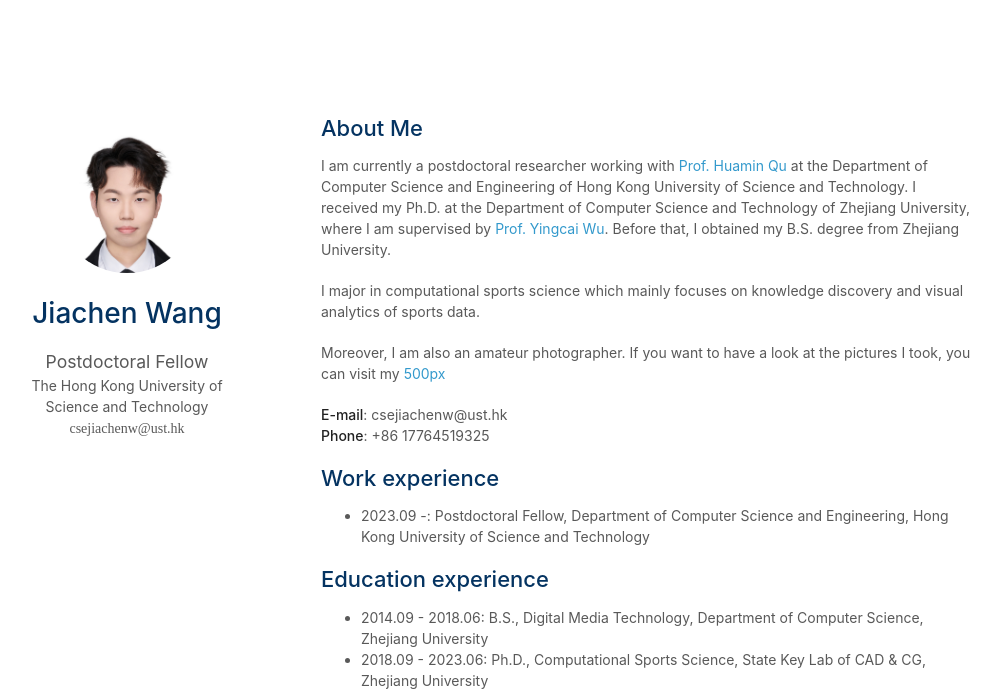
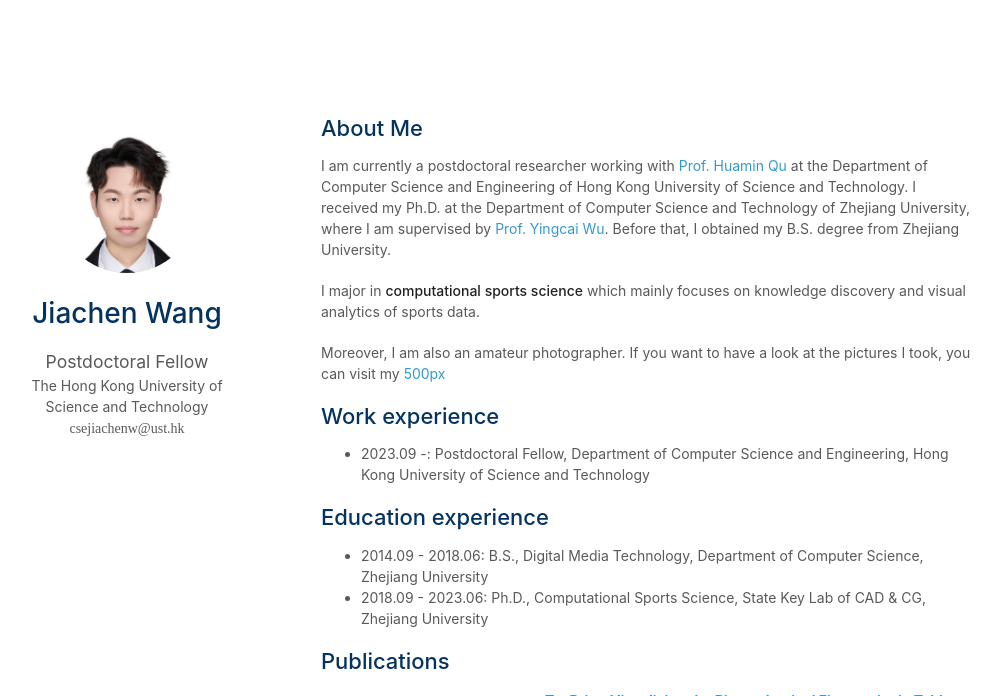
Before and after one commit to VisWang/VisWang.github.io, a Jekyll site: the page built from index.md, in a window 1280 px wide and 900 px high, cut to the strip 0-696 px from the top of the window. Shown: the whole strip, without its empty margins (149-1150 px from the left). Built offline with Jekyll 4.4.1, drawn with Linux system fonts in a browser that asks for light colours; nearby versions of some CDN libraries; a style sheet for code colours, icons or effects is not loaded; our own code applies the rules of GitHub Pages for plain Markdown files.

Commit message:
style issue

```diff
--- a/index.md
+++ b/index.md
@@ -6,12 +6,12 @@ layout: homepage
 I am currently a postdoctoral researcher working with [Prof. Huamin Qu](http://huamin.org/) at the Department of Computer Science and Engineering of Hong Kong University of Science and Technology.
 I received my Ph.D. at the Department of Computer Science and Technology of Zhejiang University, where I am supervised by [Prof. Yingcai Wu](http://www.ycwu.org/). Before that, I obtained my B.S. degree from Zhejiang University.
 
-I major in computational sports science which mainly focuses on knowledge discovery and visual analytics of sports data.
+I major in **computational sports science** which mainly focuses on knowledge discovery and visual analytics of sports data.
 
 Moreover, I am also an amateur photographer. If you want to have a look at the pictures I took, you can visit my [500px](https://500px.com/343725635)
 
-**E-mail**: csejiachenw@ust.hk <br/>
-**Phone**: +86 17764519325
+<!-- **E-mail**: csejiachenw@ust.hk <br/>
+**Phone**: +86 17764519325 -->
 
 
 ## Work experience
```
